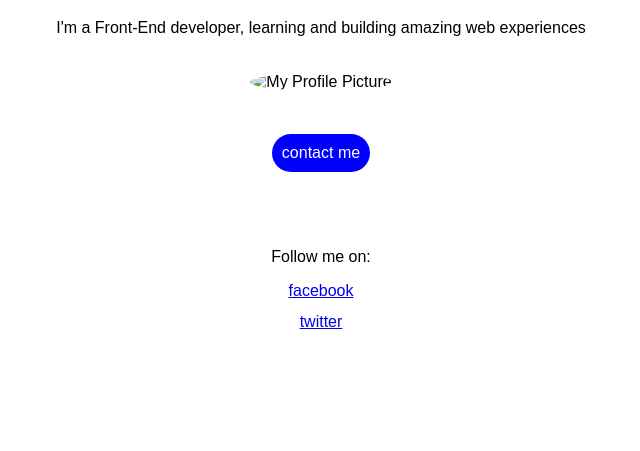
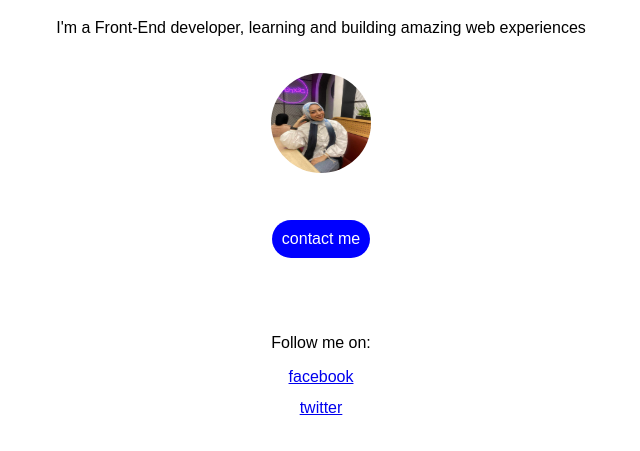
Before and after one commit to TSnem12/My-first-project, a plain HTML site: page index.html in a window 1280 px wide. Shown: the part 61-512 px from the top of the page, without its empty margins (319-959 px from the left). Drawn offline with Linux system fonts and the light colour scheme.

Commit message:
Added My-image.jpg and updated index.html

```diff
--- a/index.html
+++ b/index.html
@@ -16,7 +16,7 @@
     </header>
 
     <section class="profile">
-        <img src="My image.jpg" alt="My Profile Picture"> <pre></pre>
+        <img src="My-image.jpg" alt="My Profile Picture"> <pre></pre>
         <a href="#contact" class="btn">contact me</a>
     </section>
 
```
